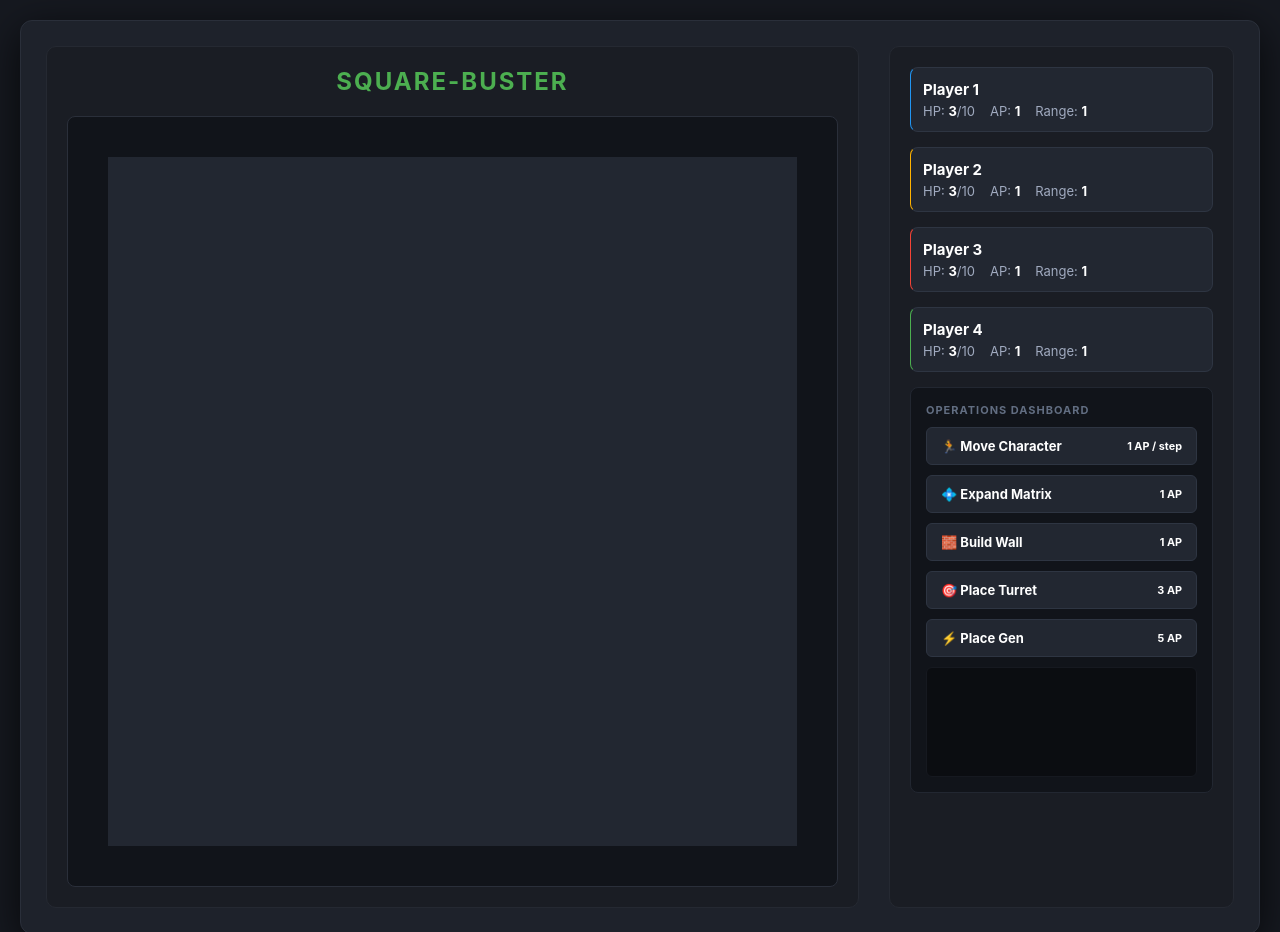
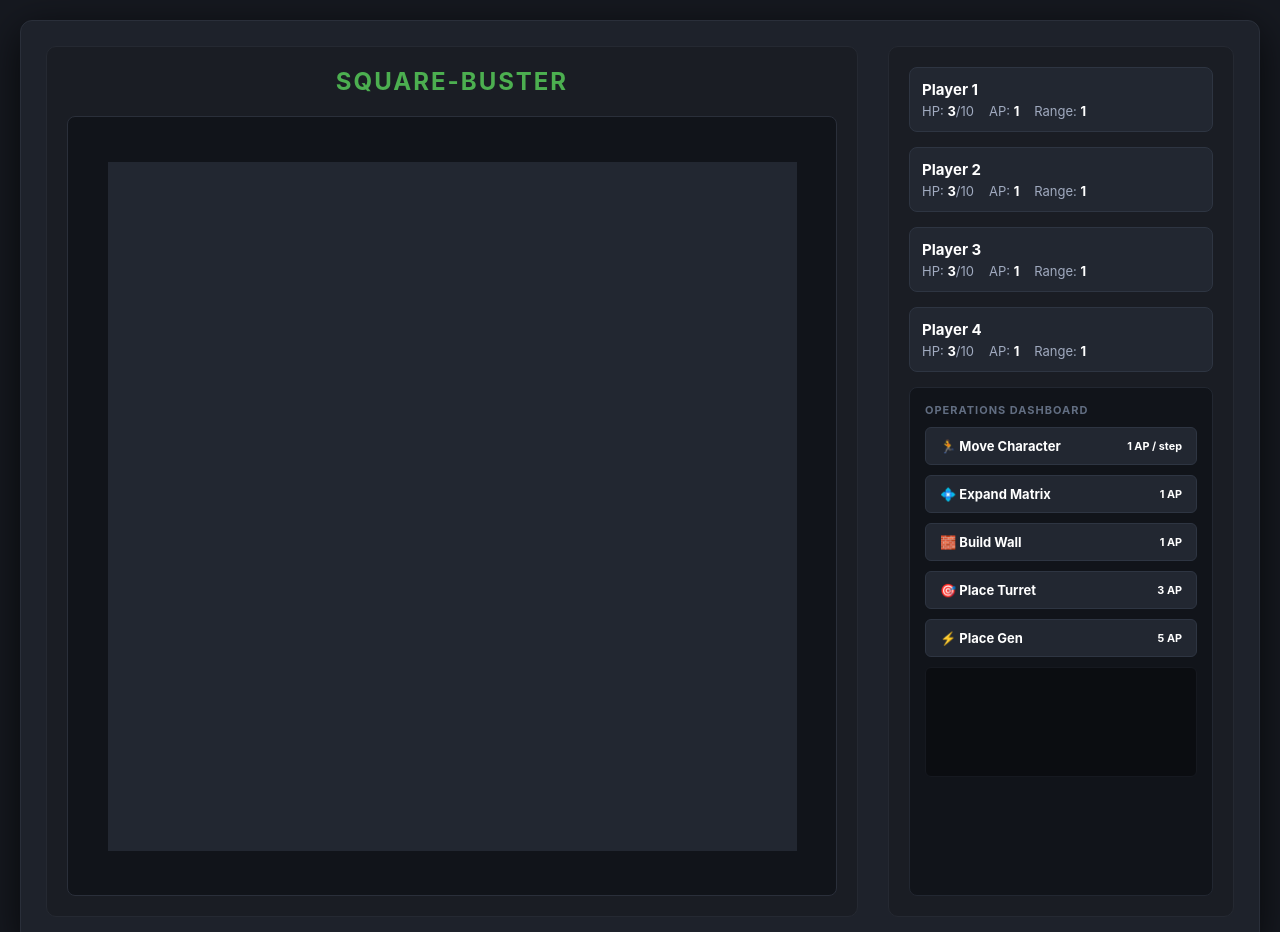
Before and after one commit to tlinny13/Square-Buster, a plain HTML site: page index.html in a window 1280 px wide. Shown: the top 932 px of the page. Drawn offline with Linux system fonts and the light colour scheme.

Commit message:
Update index.html

```diff
--- a/index.html
+++ b/index.html
@@ -14,7 +14,7 @@
         .left-panel { flex: 1.5; display: flex; flex-direction: column; align-items: center; background: #1a1d24; padding: 20px; border-radius: 10px; border: 1px solid #252932; }
         h1 { margin: 0 0 20px 0; font-size: 24px; color: #4caf50; text-transform: uppercase; letter-spacing: 2px; text-align: center; }
 
-        .grid-wrapper { position: relative; padding: 40px; background: #11141a; border-radius: 8px; border: 1px solid #2a2f3a; }
+        .grid-wrapper { position: relative; width: 770px; height: 780px; padding: 40px; background: #11141a; border-radius: 8px; border: 1px solid #2a2f3a; display: flex; align-items: center; justify-content: center; }
         .grid-container { display: grid; grid-template-columns: repeat(15, 45px); grid-template-rows: repeat(15, 45px); gap: 1px; background: #222731; border: 1px solid #222731; width: 689px; height: 689px; }
 
         .cell { background: #161920; display: flex; align-items: center; justify-content: center; font-size: 14px; font-weight: bold; position: relative; cursor: pointer; user-select: none; transition: background 0.15s; width: 45px; height: 45px; }
@@ -29,7 +29,6 @@
         .cell.node-minor { border: 1px solid #ffb300; background: #24211a; }
         .cell.node-major { border: 1px solid #ffb300; background: #2d2417; }
         .node-content { display: flex; flex-direction: column; align-items: center; justify-content: center; font-size: 9px; color: #ffb300; gap: 2px; }
-        .node-content span { font-size: 11px; }
 
         /* Diamond Range Overlay Indicators */
         .cell.movement-range { background: rgba(33, 150, 243, 0.18) !important; border: 2px solid #2196f3 !important; }
@@ -55,7 +54,7 @@
         .status-stats { display: flex; gap: 15px; font-size: 13px; color: #a0aabf; }
         .status-stats b { color: #fff; }
 
-        .operations-box { background: #11141a; padding: 15px; border-radius: 8px; border: 1px solid #222731; display: flex; flex-direction: column; gap: 10px; }
+        .operations-box { background: #11141a; padding: 15px; border-radius: 8px; border: 1px solid #222731; display: flex; flex-direction: column; gap: 10px; height: 100%; }
         .panel-heading { font-size: 11px; font-weight: bold; color: #626e82; text-transform: uppercase; letter-spacing: 1px; }
         .action-button { background: #222731; color: #fff; border: 1px solid #2e3542; padding: 10px 14px; border-radius: 6px; cursor: pointer; font-weight: bold; display: flex; justify-content: space-between; align-items: center; font-size: 13px; transition: all 0.15s; width: 100%; text-align: left; }
         .action-button:hover:not(:disabled) { background: #2c3340; border-color: #3e485c; }
@@ -88,19 +87,19 @@
     </div>
 
     <div class="right-panel">
-        <div id="p1-card" class="player-status-card" style="border-left-color: #2196f3;">
+        <div id="p1-card" class="player-status-card">
             <div class="status-header"><span>Player 1</span><span id="p1-tag" class="status-tag" style="display:none;">ELIMINATED</span></div>
             <div class="status-stats"><span>HP: <b id="p1-lives">3</b>/10</span><span>AP: <b id="p1-ap">1</b></span><span>Range: <b id="p1-rng">1</b></span></div>
         </div>
-        <div id="p2-card" class="player-status-card" style="border-left-color: #ffb300;">
+        <div id="p2-card" class="player-status-card">
             <div class="status-header"><span>Player 2</span><span id="p2-tag" class="status-tag" style="display:none;">ELIMINATED</span></div>
             <div class="status-stats"><span>HP: <b id="p2-lives">3</b>/10</span><span>AP: <b id="p2-ap">1</b></span><span>Range: <b id="p2-rng">1</b></span></div>
         </div>
-        <div id="p3-card" class="player-status-card" style="border-left-color: #f44336;">
+        <div id="p3-card" class="player-status-card">
             <div class="status-header"><span>Player 3</span><span id="p3-tag" class="status-tag" style="display:none;">ELIMINATED</span></div>
             <div class="status-stats"><span>HP: <b id="p3-lives">3</b>/10</span><span>AP: <b id="p3-ap">1</b></span><span>Range: <b id="p3-rng">1</b></span></div>
         </div>
-        <div id="p4-card" class="player-status-card" style="border-left-color: #4caf50;">
+        <div id="p4-card" class="player-status-card">
             <div class="status-header"><span>Player 4</span><span id="p4-tag" class="status-tag" style="display:none;">ELIMINATED</span></div>
             <div class="status-stats"><span>HP: <b id="p4-lives">3</b>/10</span><span>AP: <b id="p4-ap">1</b></span><span>Range: <b id="p4-rng">1</b></span></div>
         </div>
```
